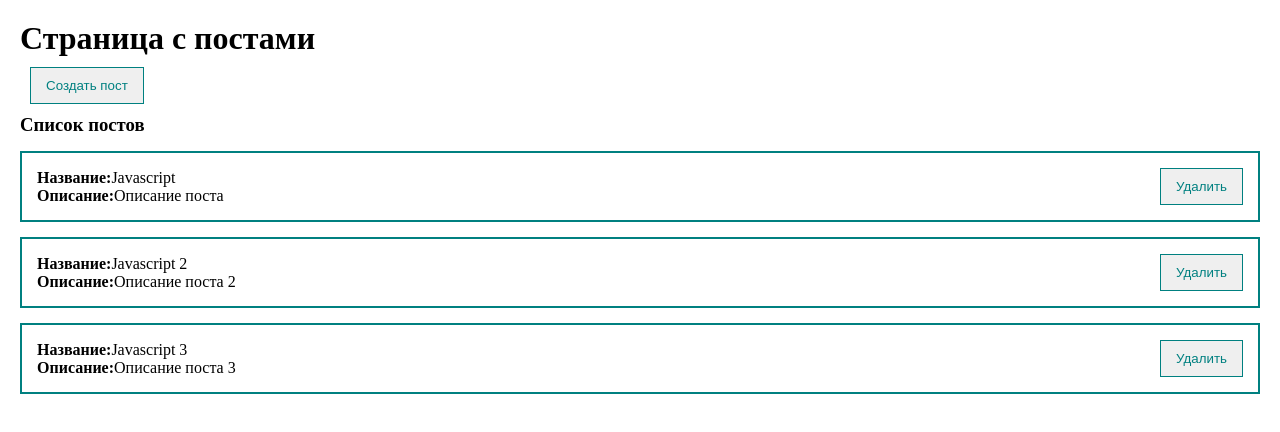
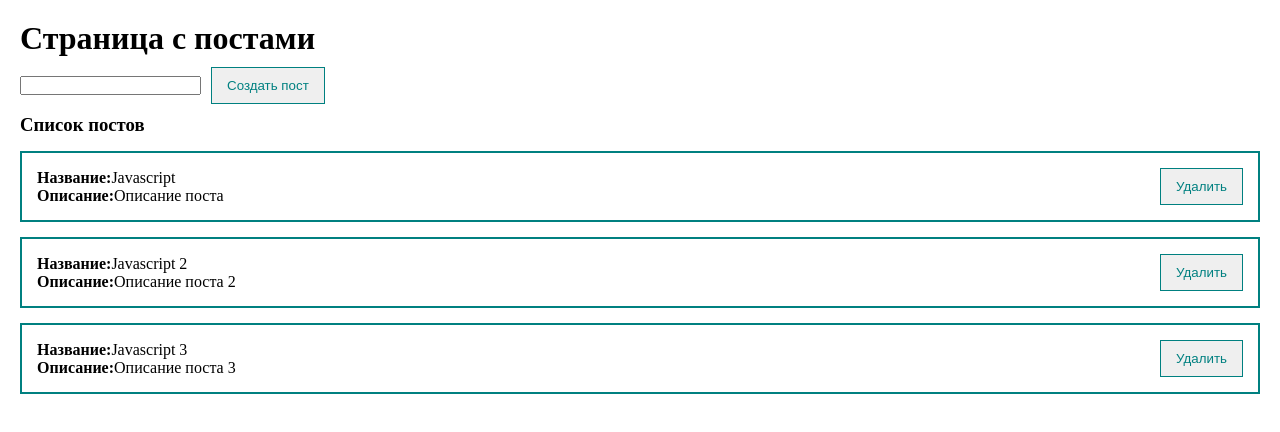
Before and after one commit to denm76/vue3course, a Vue app: page / in a window 1280 px wide. Shown: the top 432 px of the page. Built offline with nearby package versions, Linux system fonts and the light colour scheme.

Commit message:
Добавлен модификатор trim к инпуту в главном компоненте

```diff
--- a/src/App.vue
+++ b/src/App.vue
@@ -1,6 +1,7 @@
 <template>
     <div class="app">
         <h1>Страница с постами</h1>
+        <input type="text" v-model.trim="modificatorValue"><!-- trim обрезает пробелы с начала и конца вводимой строки, number приводит к числу-->
         <my-button
                 @click="showDialog" style="margin:10px 10px">Создать пост</my-button>
         <my-dialog v-model:show = "dialogVisible">
@@ -34,6 +35,7 @@ export default {
                 {id: 3, title: 'Javascript 3', body: 'Описание поста 3'},
             ],
             dialogVisible: false,
+            modificatorValue: '',
         }
     },
 
```
